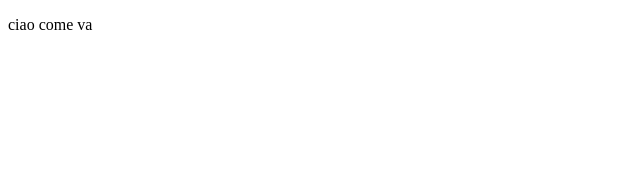
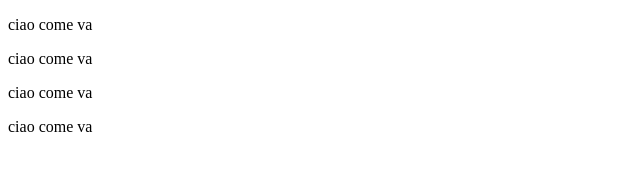
Before and after one commit to Pierpy996/Pierpy996.github.io, a plain HTML site: page index.html in a window 1280 px wide. Shown: the whole page, without its empty margins (0-640 px from the left). Drawn offline with Linux system fonts and the light colour scheme.

Commit message:
Terza Commit

```diff
--- a/index.html
+++ b/index.html
@@ -8,5 +8,8 @@
 </head>
 <body>
     <p>ciao come va</p>
+    <p>ciao come va</p>
+    <p>ciao come va</p>
+    <p>ciao come va</p>
 </body>
 </html>
```
